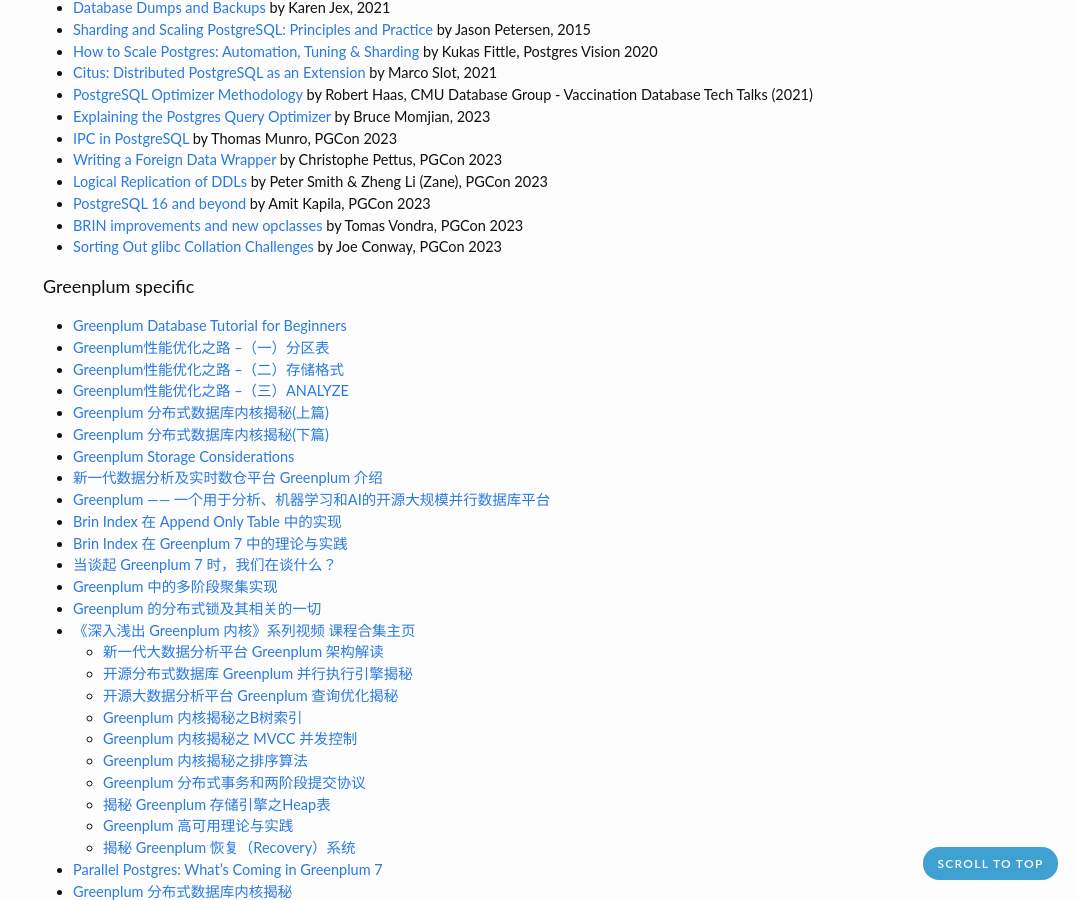
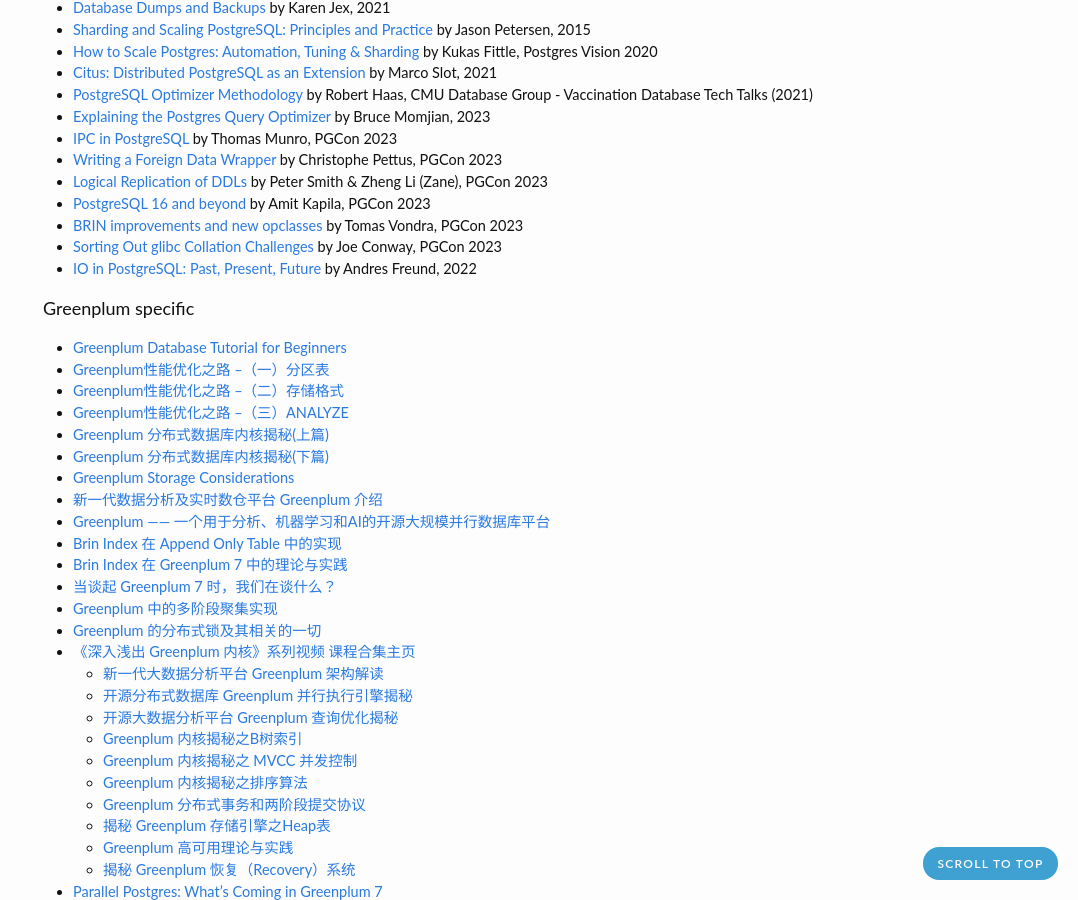
Before and after one commit to zhjwpku/zhjwpku.github.io, a Jekyll site: the page built from _posts/2022-07-12-awesome-postgres.md, in a window 1280 px wide and 900 px high, scrolled down 3541 px. Shown: the whole window, without its empty margins (202-1280 px from the left). Built offline with Jekyll 4.4.1, drawn with Linux system fonts in a browser that asks for light colours; comment, search, counter and statistics services are not loaded.

Commit message:
IO in PostgreSQL: Past, Present, Future
Signed-off-by: Zhao Junwang <zhjwpku@gmail.com>

```diff
--- a/_posts/2022-07-12-awesome-postgres.md
+++ b/_posts/2022-07-12-awesome-postgres.md
@@ -175,6 +175,7 @@
 - [PostgreSQL 16 and beyond](https://www.youtube.com/watch?v=EMwjyjJjvE0) by Amit Kapila, PGCon 2023
 - [BRIN improvements and new opclasses](https://www.youtube.com/watch?v=PDXhnhIq2WY) by Tomas Vondra, PGCon 2023
 - [Sorting Out glibc Collation Challenges](https://www.youtube.com/watch?v=0E6O-V8Jato) by Joe Conway, PGCon 2023
+- [IO in PostgreSQL: Past, Present, Future](https://www.youtube.com/watch?v=3Oj7fBAqVTw) by Andres Freund, 2022
 
 <h4>Greenplum specific</h4>
 
```
